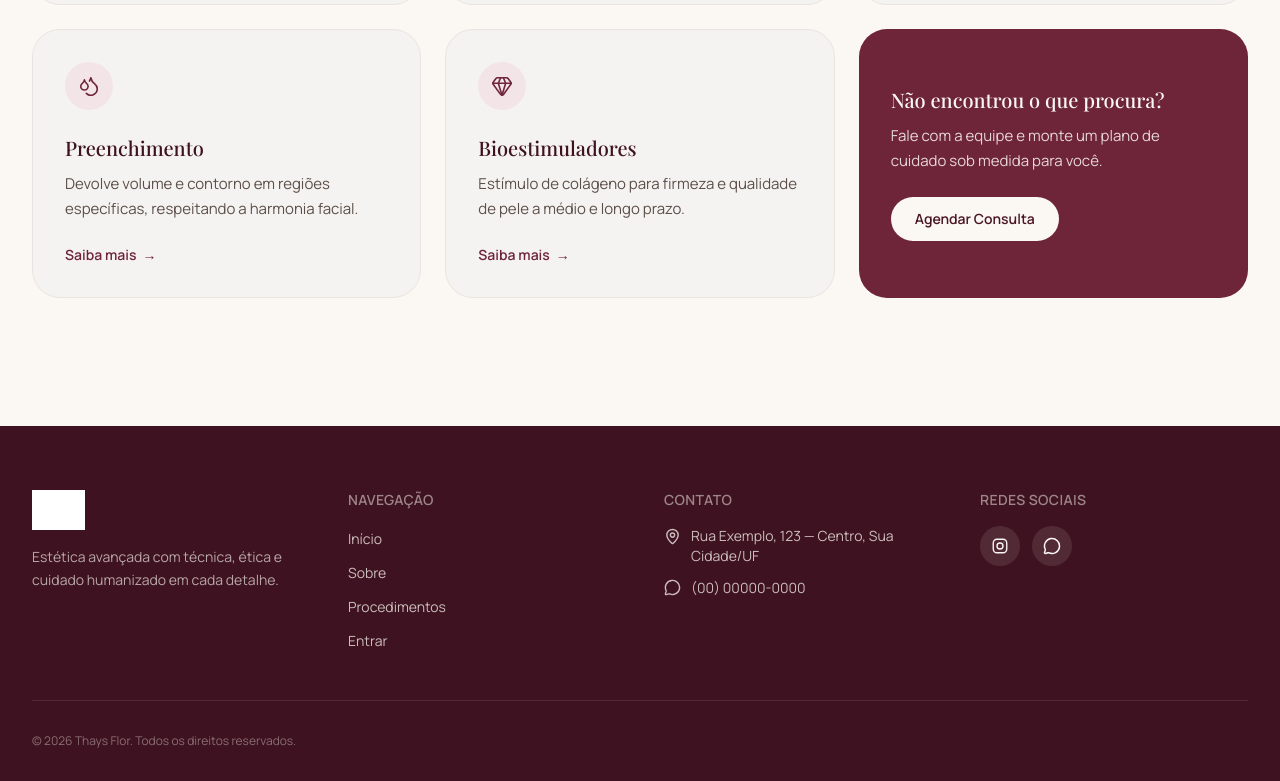
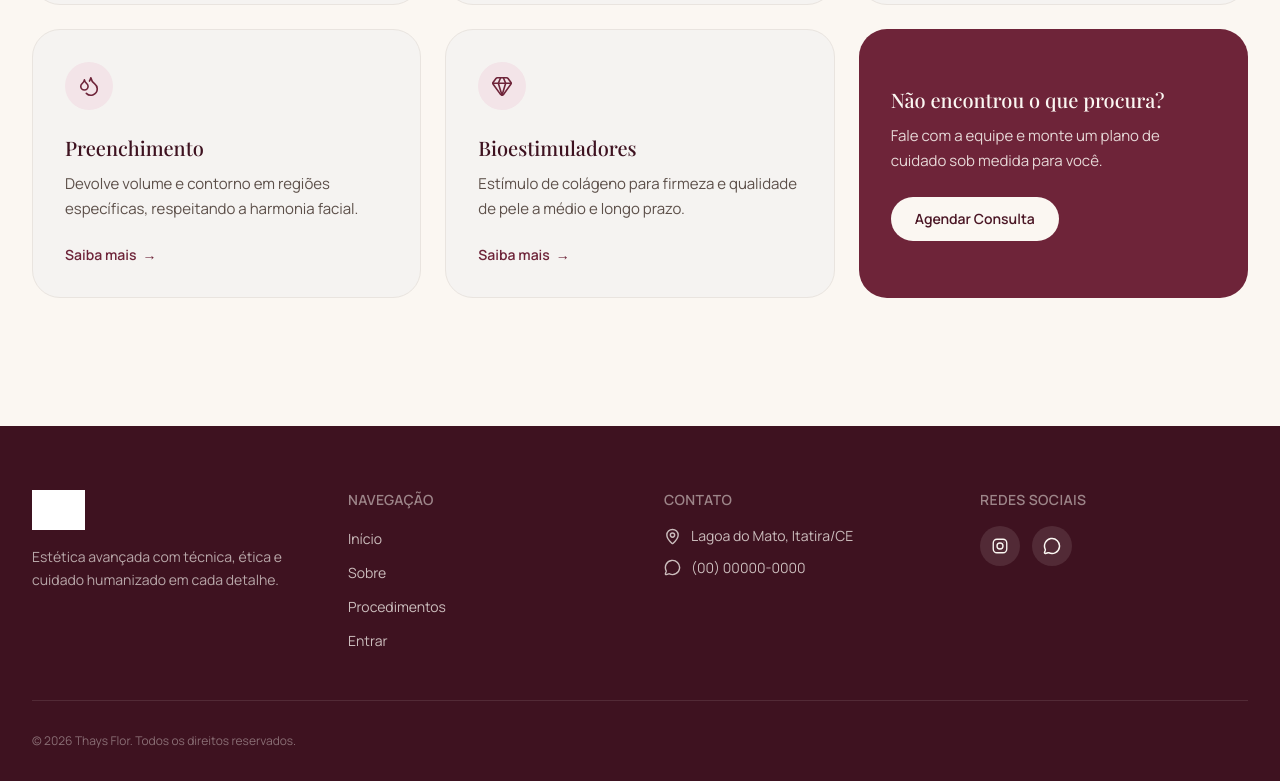
Before and after one commit to scorpiondakebraswing/thaysflorbc, a Next.js app: page / in a window 1280 px wide. Shown: the part 1966-2747 px from the top of the page. Built offline with nearby package versions, Linux system fonts and the light colour scheme; grey boxes are pictures that could not be loaded.

Commit message:
fix: corrige tipagem do Framer Motion e ícone do Instagram

```diff
--- a/components/Footer.tsx
+++ b/components/Footer.tsx
@@ -78,11 +78,11 @@ export default function Footer() {
           <ul className="mt-4 flex flex-col gap-3">
             <li className="flex items-start gap-2.5 font-sans text-sm text-cream/75">
               <MapPin size={17} className="mt-0.5 shrink-0" />
-              Rua Exemplo, 123 — Centro, Sua Cidade/UF
+              Lagoa do Mato, Itatira/CE
             </li>
             <li>
               <a
-                href="https://wa.me/5500000000000"
+                href="https://wa.me/558582189877"
                 target="_blank"
                 rel="noopener noreferrer"
                 className="flex items-center gap-2.5 font-sans text-sm text-cream/75 transition-colors hover:text-cream"
@@ -101,7 +101,7 @@ export default function Footer() {
           </h4>
           <div className="mt-4 flex gap-3">
             <a
-              href="https://instagram.com/thaysflor"
+              href="https://instagram.com/tfbeautyclinic"
               target="_blank"
               rel="noopener noreferrer"
               aria-label="Instagram da Thays Flor"
```
